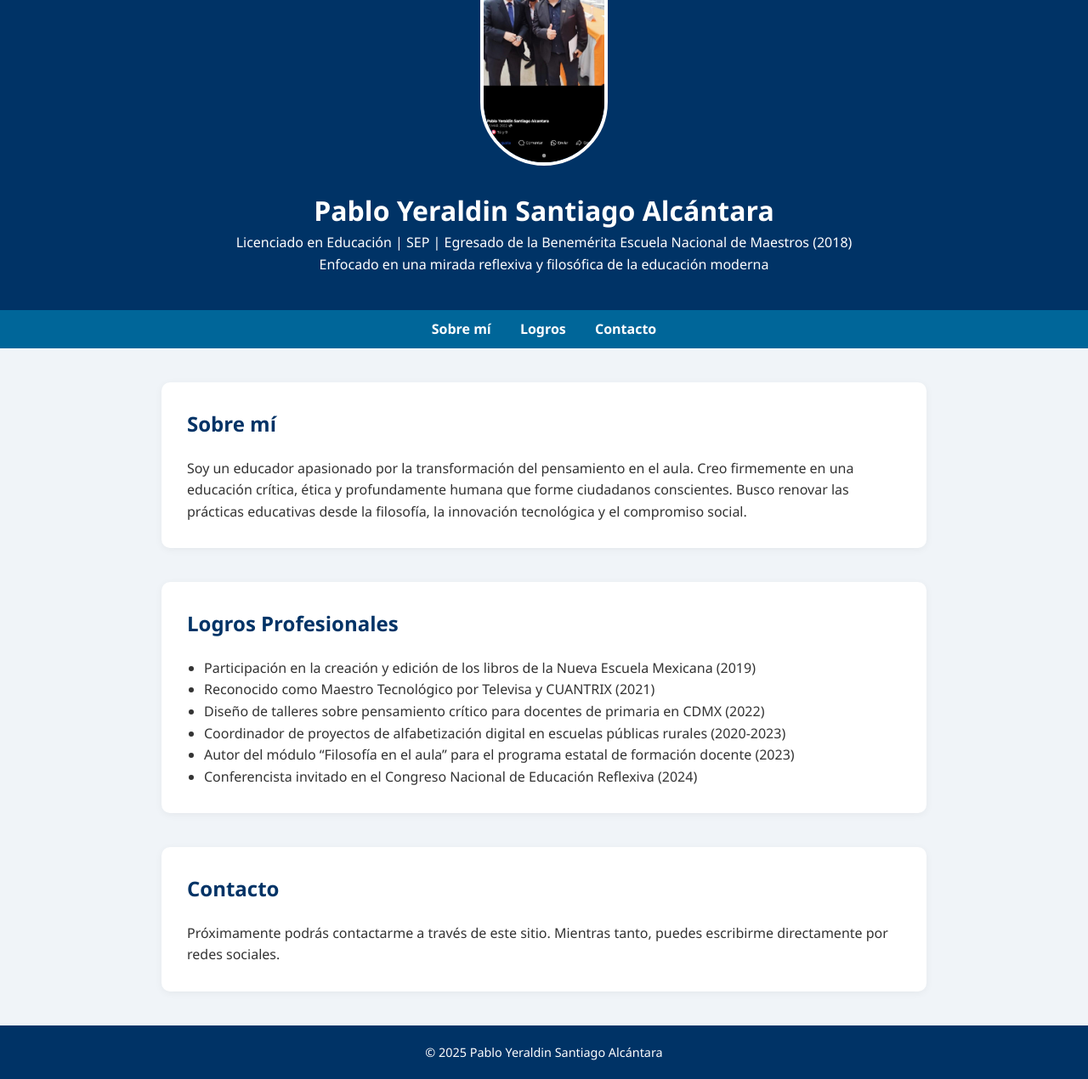
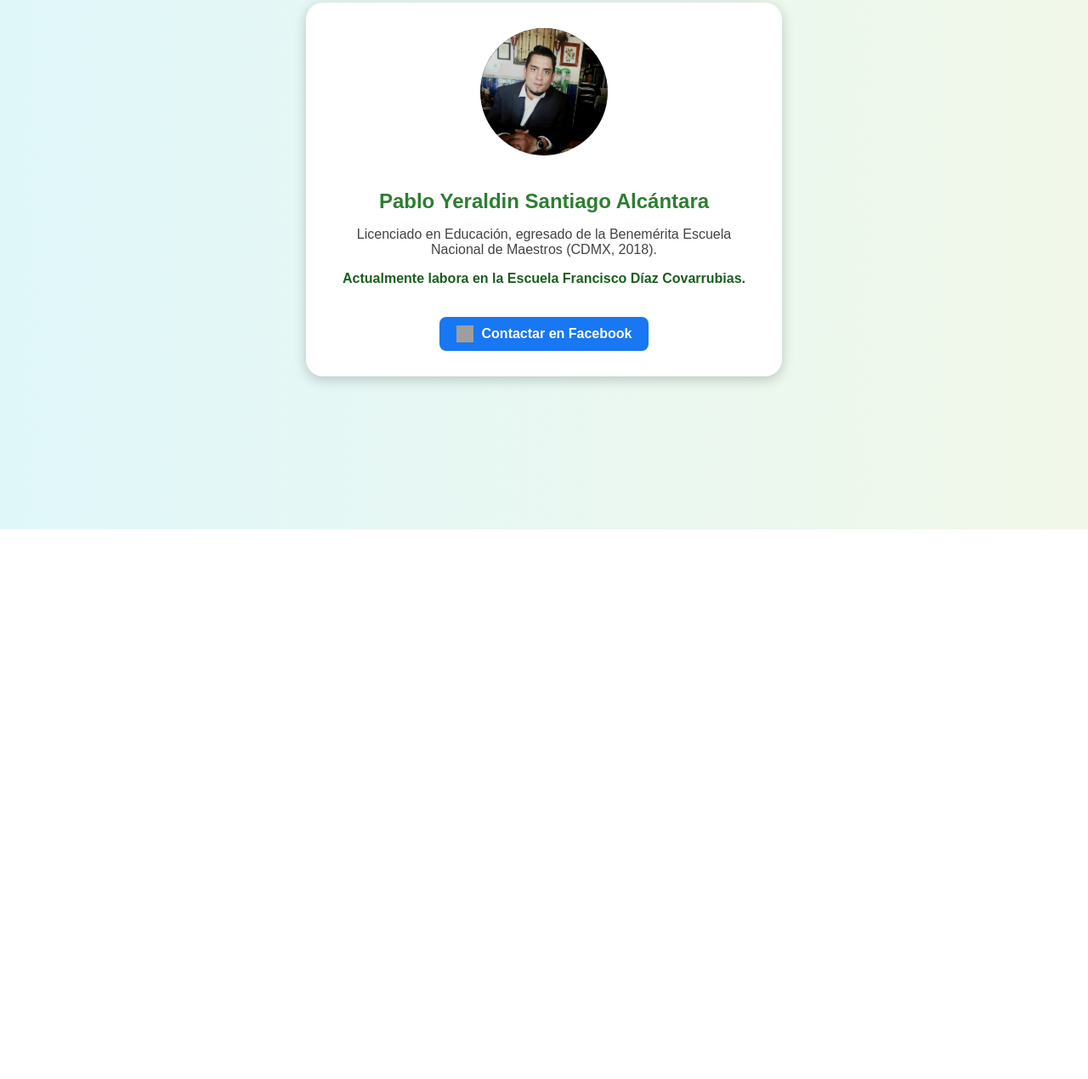
Before and after one commit to PabloYeraldinSantiagoAlcantara2025/Sitio-pablo, a plain HTML site: page index.html in a window 1280 px wide. Shown: the part 177-1447 px from the top of the page at 85% size. After the commit the page ends 800 px from the top, so only its background shows below. Drawn offline with Linux system fonts and the light colour scheme; grey boxes are pictures that could not be loaded.

Commit message:
Add files via upload

```diff
--- a/index.html
+++ b/index.html
@@ -2,116 +2,22 @@
 <!DOCTYPE html>
 <html lang="es">
 <head>
-  <meta charset="UTF-8">
-  <meta name="viewport" content="width=device-width, initial-scale=1.0">
-  <title>Pablo Yeraldin Santiago Alcántara</title>
-  <style>
-    :root {
-      --color-principal: #003366;
-      --color-secundario: #f0f4f8;
-      --color-acento: #006699;
-      --texto: #333;
-      --blanco: #ffffff;
-    }
-    * {
-      margin: 0;
-      padding: 0;
-      box-sizing: border-box;
-    }
-    body {
-      font-family: 'Segoe UI', sans-serif;
-      background-color: var(--color-secundario);
-      color: var(--texto);
-      line-height: 1.6;
-    }
-    header {
-      background-color: var(--color-principal);
-      color: var(--blanco);
-      padding: 40px 20px;
-      text-align: center;
-    }
-    header img {
-      width: 150px;
-      border-radius: 100px;
-      margin-bottom: 20px;
-      border: 4px solid var(--blanco);
-    }
-    nav {
-      background-color: var(--color-acento);
-      text-align: center;
-      padding: 10px 0;
-    }
-    nav a {
-      color: var(--blanco);
-      margin: 0 15px;
-      text-decoration: none;
-      font-weight: bold;
-    }
-    section {
-      max-width: 900px;
-      margin: 40px auto;
-      background-color: var(--blanco);
-      padding: 30px;
-      border-radius: 10px;
-      box-shadow: 0 2px 10px rgba(0,0,0,0.05);
-    }
-    h2 {
-      color: var(--color-principal);
-      margin-bottom: 20px;
-    }
-    ul {
-      list-style: disc;
-      padding-left: 20px;
-    }
-    footer {
-      text-align: center;
-      padding: 20px;
-      font-size: 0.9em;
-      background-color: var(--color-principal);
-      color: var(--blanco);
-    }
-  </style>
+    <meta charset="UTF-8">
+    <meta name="viewport" content="width=device-width, initial-scale=1.0">
+    <title>Pablo Yeraldin Santiago Alcántara</title>
+    <link rel="stylesheet" href="style.css">
+    <link rel="icon" type="image/png" href="pablo-perfil-redonda.png">
 </head>
 <body>
-
-  <header>
-    <img src="foto-pablo.jpg" alt="Pablo Yeraldin Santiago Alcántara">
-    <h1>Pablo Yeraldin Santiago Alcántara</h1>
-    <p>Licenciado en Educación | SEP | Egresado de la Benemérita Escuela Nacional de Maestros (2018)</p>
-    <p>Enfocado en una mirada reflexiva y filosófica de la educación moderna</p>
-  </header>
-
-  <nav>
-    <a href="#sobre">Sobre mí</a>
-    <a href="#logros">Logros</a>
-    <a href="#contacto">Contacto</a>
-  </nav>
-
-  <section id="sobre">
-    <h2>Sobre mí</h2>
-    <p>Soy un educador apasionado por la transformación del pensamiento en el aula. Creo firmemente en una educación crítica, ética y profundamente humana que forme ciudadanos conscientes. Busco renovar las prácticas educativas desde la filosofía, la innovación tecnológica y el compromiso social.</p>
-  </section>
-
-  <section id="logros">
-    <h2>Logros Profesionales</h2>
-    <ul>
-      <li>Participación en la creación y edición de los libros de la Nueva Escuela Mexicana (2019)</li>
-      <li>Reconocido como Maestro Tecnológico por Televisa y CUANTRIX (2021)</li>
-      <li>Diseño de talleres sobre pensamiento crítico para docentes de primaria en CDMX (2022)</li>
-      <li>Coordinador de proyectos de alfabetización digital en escuelas públicas rurales (2020-2023)</li>
-      <li>Autor del módulo “Filosofía en el aula” para el programa estatal de formación docente (2023)</li>
-      <li>Conferencista invitado en el Congreso Nacional de Educación Reflexiva (2024)</li>
-    </ul>
-  </section>
-
-  <section id="contacto">
-    <h2>Contacto</h2>
-    <p>Próximamente podrás contactarme a través de este sitio. Mientras tanto, puedes escribirme directamente por redes sociales.</p>
-  </section>
-
-  <footer>
-    &copy; 2025 Pablo Yeraldin Santiago Alcántara
-  </footer>
-
+    <div class="container">
+        <img src="pablo-perfil-redonda.png" alt="Foto de Pablo" class="profile-img">
+        <h1>Pablo Yeraldin Santiago Alcántara</h1>
+        <p class="description">Licenciado en Educación, egresado de la Benemérita Escuela Nacional de Maestros (CDMX, 2018).</p>
+        <p class="highlight">Actualmente labora en la Escuela Francisco Díaz Covarrubias.</p>
+        <a class="facebook-button" href="https://www.facebook.com/PabloYeraldinSantiagoAlcantara" target="_blank">
+            <img src="https://upload.wikimedia.org/wikipedia/commons/5/51/Facebook_f_logo_%282019%29.svg" alt="Facebook" class="fb-icon">
+            Contactar en Facebook
+        </a>
+    </div>
 </body>
 </html>
--- /dev/null
+++ b/style.css
@@ -0,0 +1,65 @@
+
+body {
+    font-family: Arial, sans-serif;
+    background: linear-gradient(to right, #e0f7fa, #f1f8e9);
+    display: flex;
+    justify-content: center;
+    align-items: center;
+    height: 100vh;
+    margin: 0;
+}
+
+.container {
+    background-color: white;
+    padding: 30px;
+    border-radius: 20px;
+    box-shadow: 0 4px 15px rgba(0, 0, 0, 0.2);
+    text-align: center;
+    max-width: 500px;
+}
+
+.profile-img {
+    width: 150px;
+    height: 150px;
+    border-radius: 50%;
+    margin-bottom: 20px;
+}
+
+h1 {
+    font-size: 24px;
+    color: #2e7d32;
+}
+
+.description {
+    font-size: 16px;
+    color: #424242;
+}
+
+.highlight {
+    font-weight: bold;
+    margin-top: 10px;
+    color: #1b5e20;
+}
+
+.facebook-button {
+    display: inline-flex;
+    align-items: center;
+    margin-top: 20px;
+    text-decoration: none;
+    color: white;
+    background-color: #1877f2;
+    padding: 10px 20px;
+    border-radius: 8px;
+    font-weight: bold;
+    transition: background-color 0.3s;
+}
+
+.facebook-button:hover {
+    background-color: #0d47a1;
+}
+
+.fb-icon {
+    width: 20px;
+    height: 20px;
+    margin-right: 10px;
+}
```
Also changed, not shown: pablo-perfil-redonda (1).png (added).
